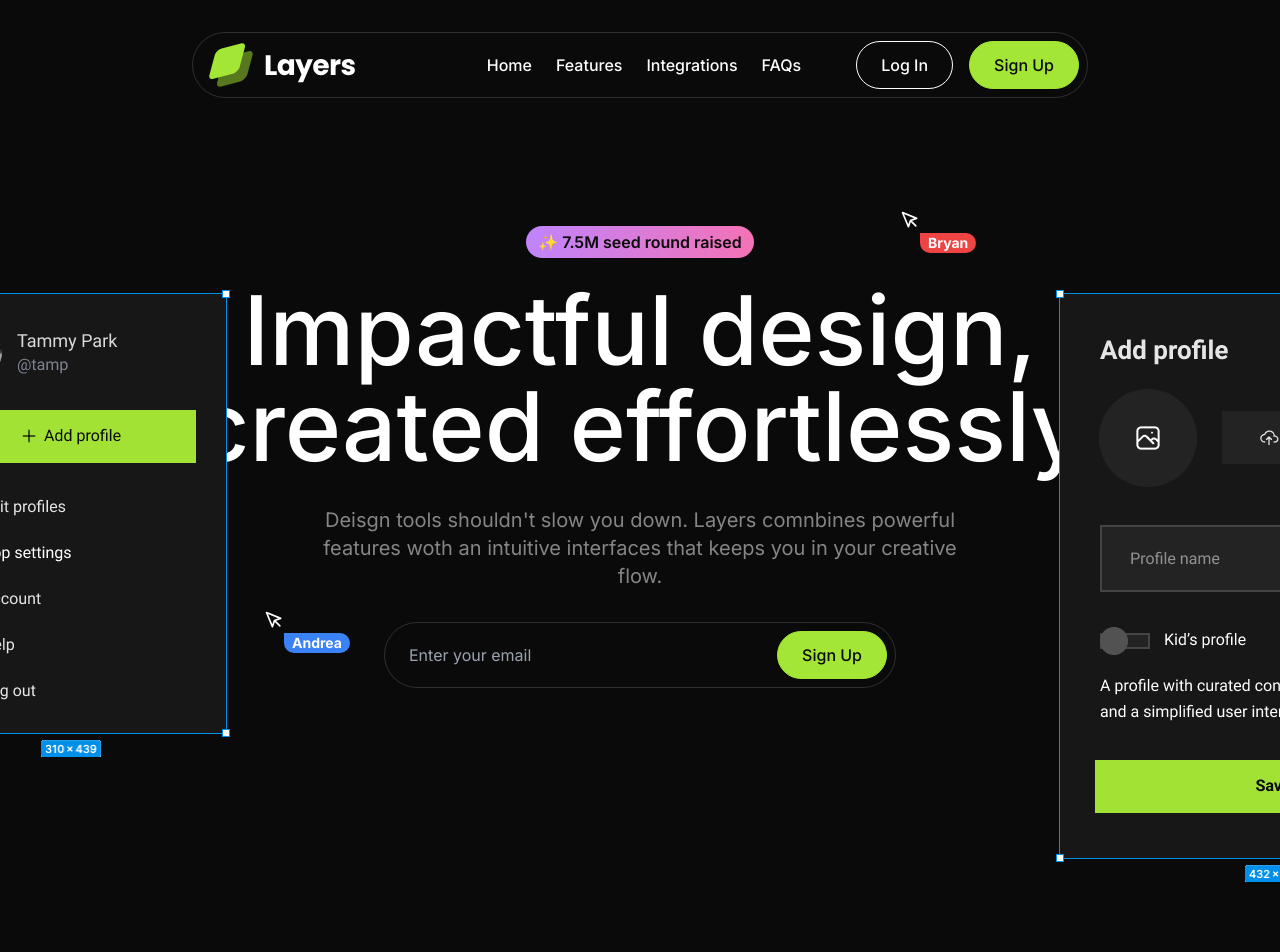
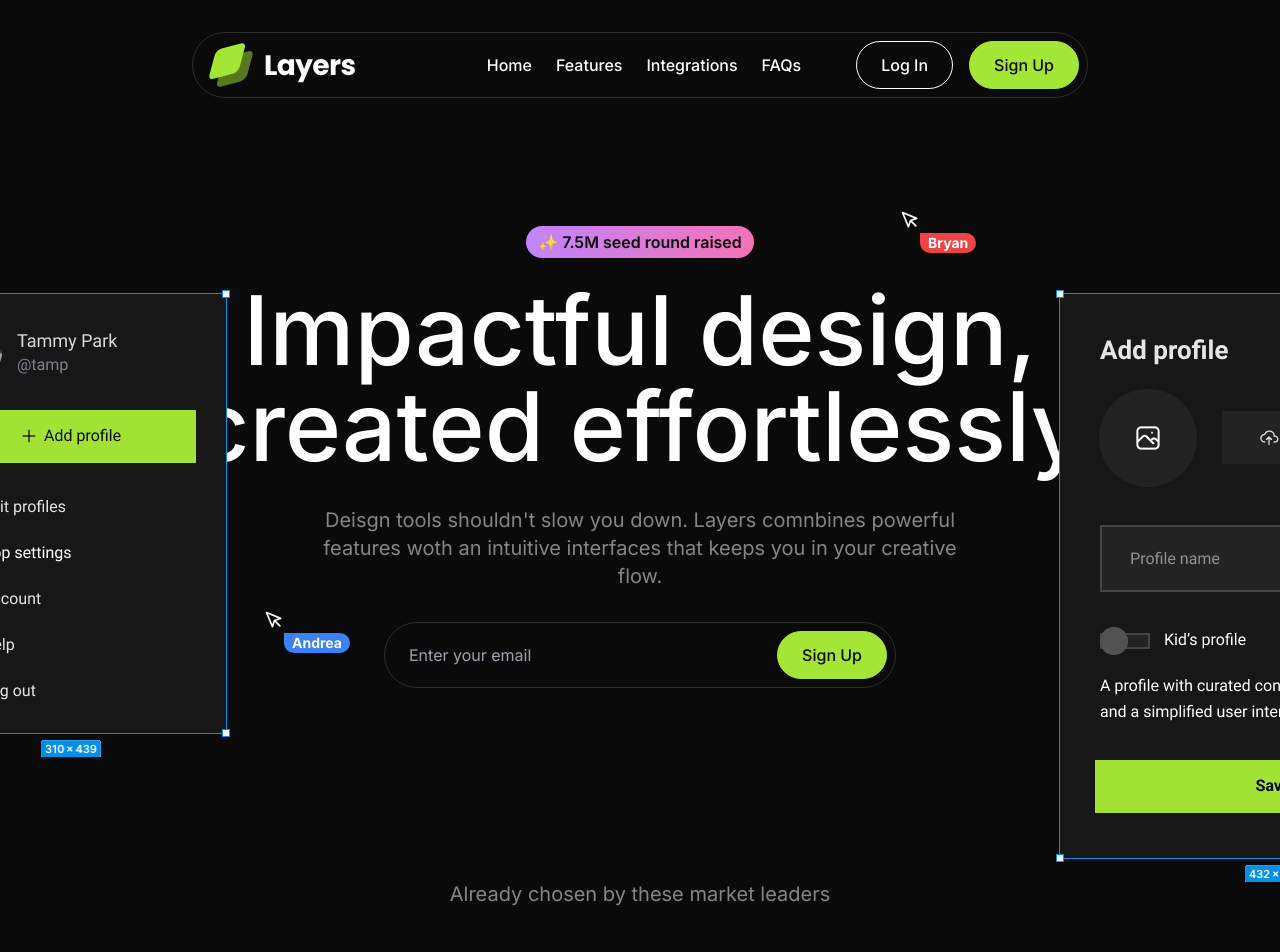
Before and after one commit to farhanf7n/project-management-app, a Next.js app: page / in a window 1280 px wide. Shown: the top 952 px of the page. Before the commit the page ends 882 px from the top, so only its background shows below. Built offline with nearby package versions, Linux system fonts and the light colour scheme.

Commit message:
Added logoticker:

```diff
--- a/src/app/page.tsx
+++ b/src/app/page.tsx
@@ -1,11 +1,13 @@
 import Navbar from "@/sections/Navbar";
 import Hero from "@/sections/Hero";
+import LogoTicker from "@/sections/LogoTicker";
 
 export default function Home() {
     return (
         <div>
             <Navbar />
             <Hero />
+            <LogoTicker />
         </div>
     );
 }
```
